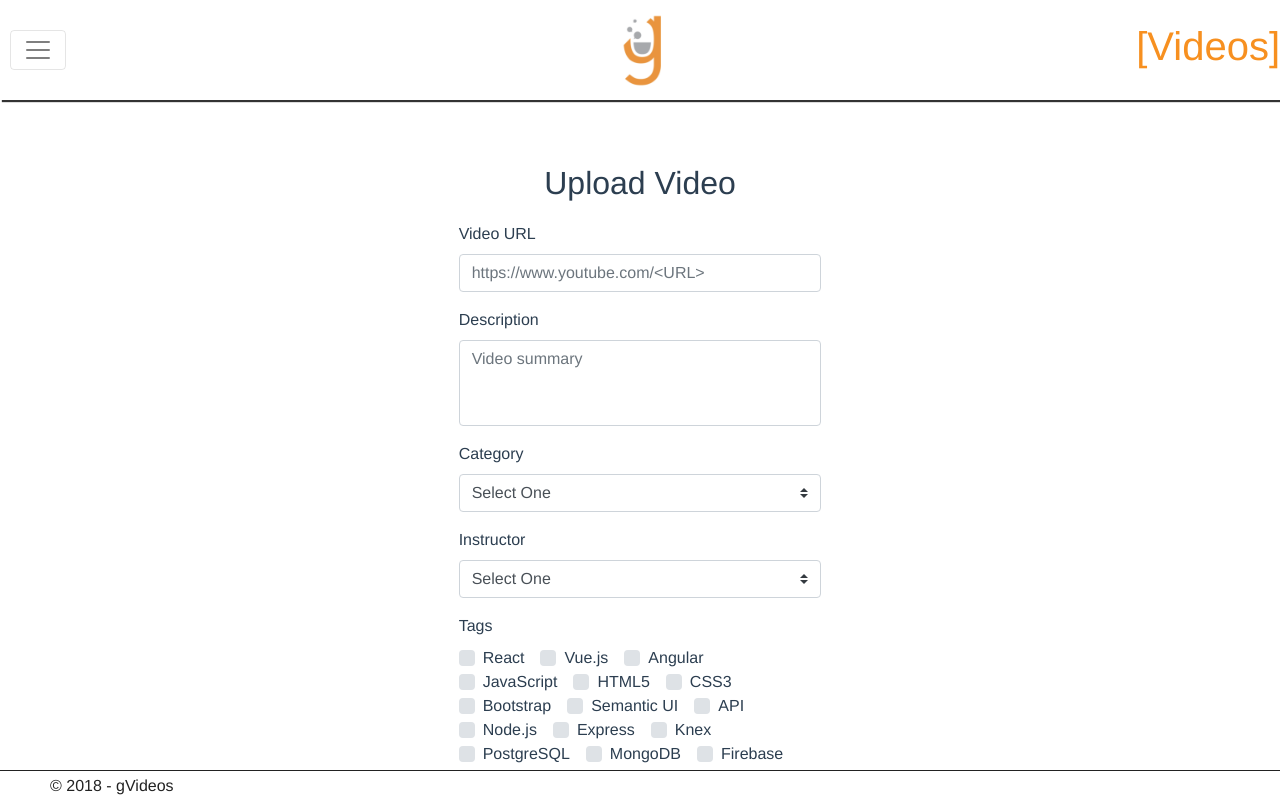
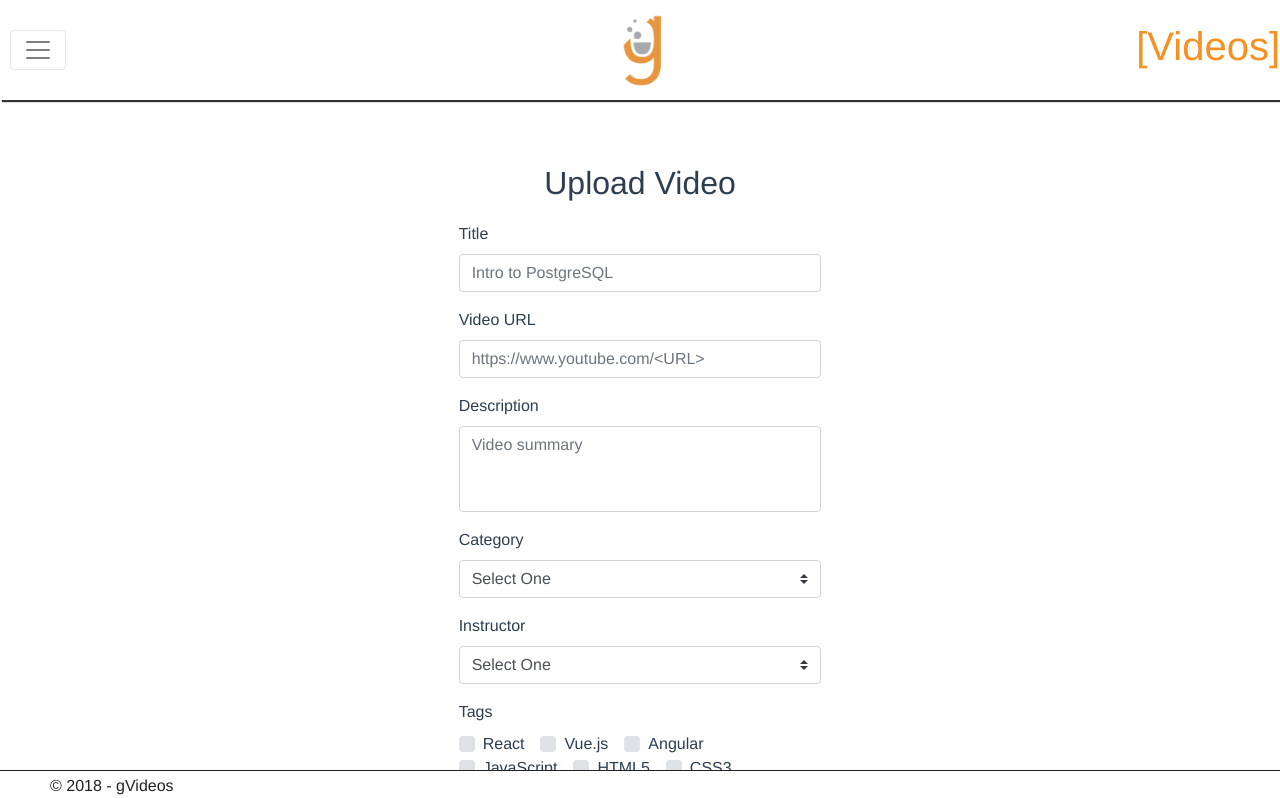
Before and after one commit to austinloveless/gvideos-client, a Vue app: page /upload in a window 1280 px wide. Shown: the top 798 px of the page. Built offline with nearby package versions, Linux system fonts and the light colour scheme.

Commit message:
Added title field to upload form.

```diff
--- a/src/components/FormNew.vue
+++ b/src/components/FormNew.vue
@@ -2,6 +2,16 @@
   <div class="container col-4 jumbotron upload">
     <h2 class="title">Upload Video</h2>
     <b-form @submit="onSubmit" @reset="onReset" v-if="show">
+      <b-form-group id="exampleInputGroup1"
+                    label="Title"
+                    label-for="title">
+        <b-form-input id="title"
+                      type="text"
+                      v-model="form.title"
+                      required
+                      placeholder="Intro to PostgreSQL">
+        </b-form-input>
+      </b-form-group>
       <b-form-group id="exampleInputGroup1"
                     label="Video URL"
                     label-for="exampleInput1">
@@ -75,6 +85,7 @@ export default {
   data() {
     return {
       form: {
+        title: '',
         videourl: '',
         description: '',
         category: null,
@@ -116,6 +127,7 @@ export default {
     onReset(evt) {
       evt.preventDefault();
       /* Reset our form values */
+      this.form.title = '';
       this.form.videourl = '';
       this.form.description = '';
       this.form.category = null;
```
